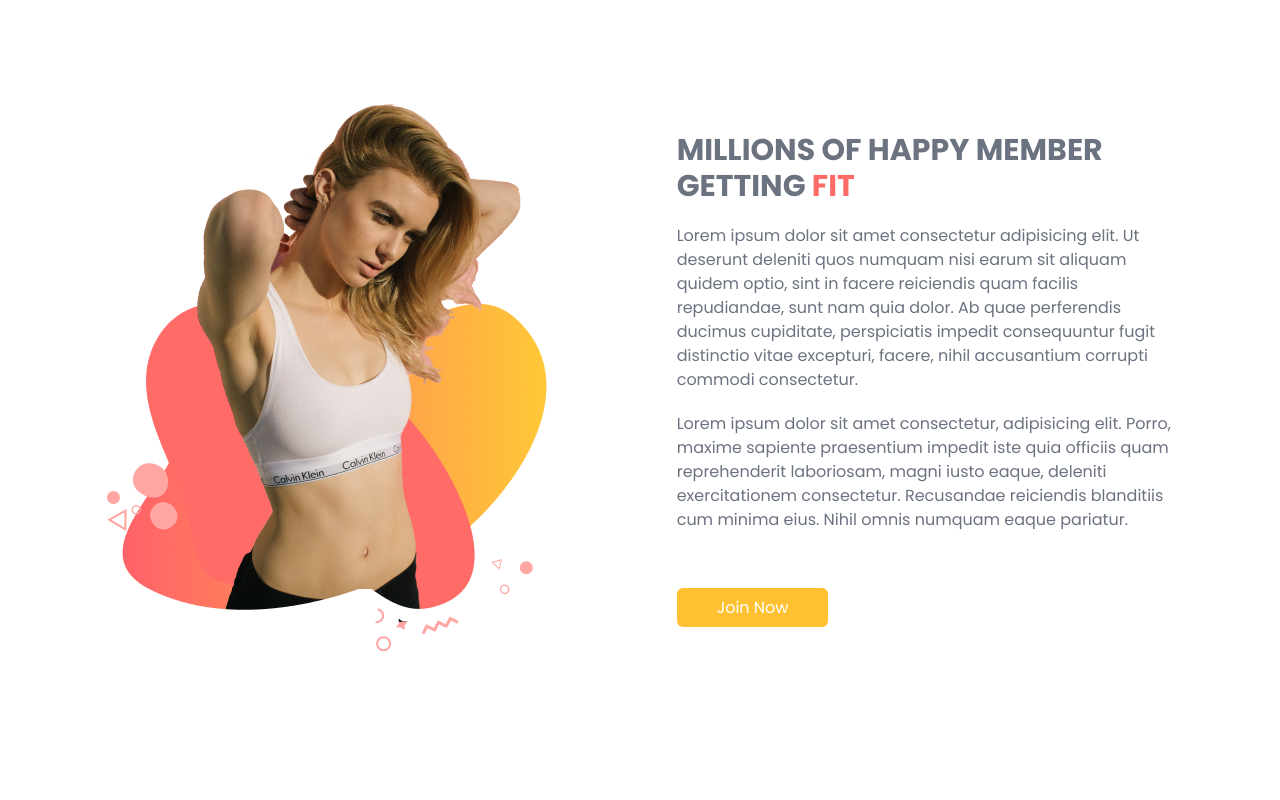
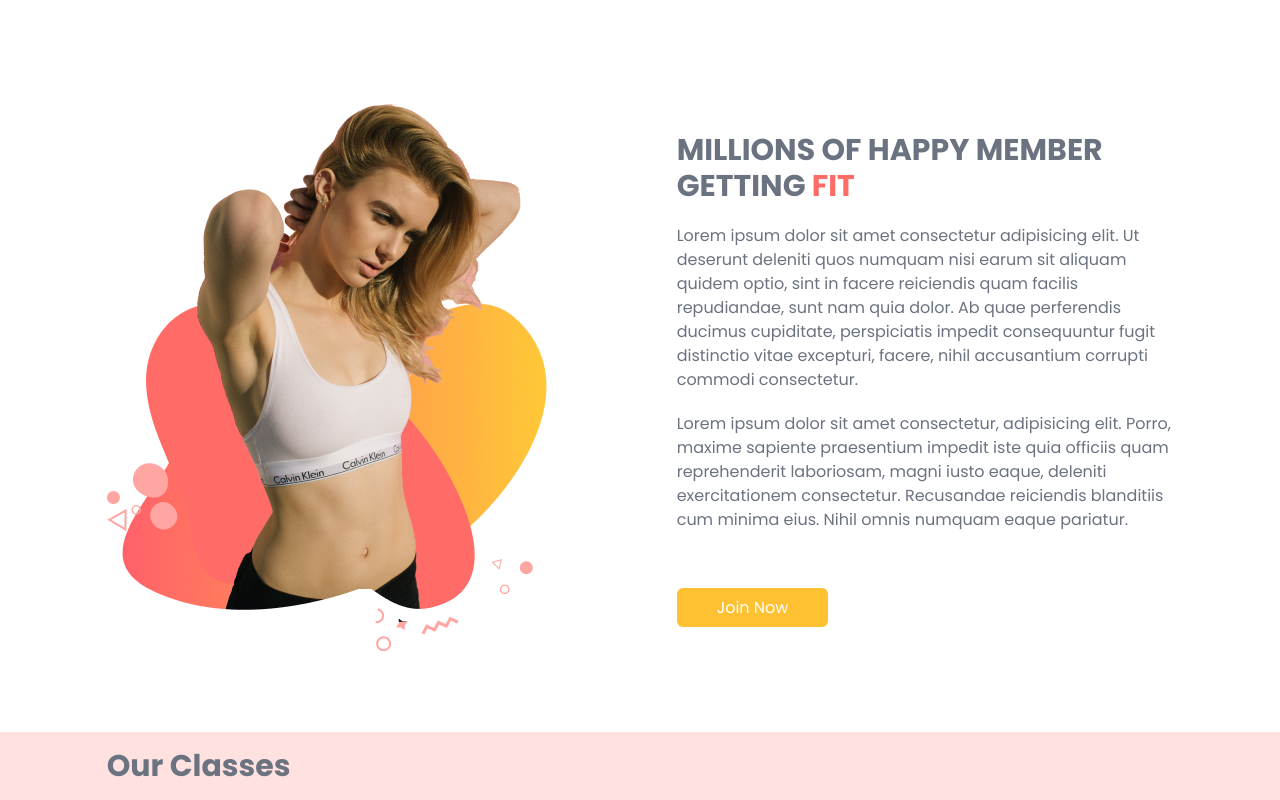
Before and after one commit to yusuffikri/barasuara-typescript, a React (Vite) app: page / in a window 1280 px wide. Shown: the part 1417-2217 px from the top of the page. Before the commit the page ends 2149 px from the top, so only its background shows below. Built offline with nearby package versions, Linux system fonts and the light colour scheme.

Commit message:
our classes update

```diff
--- a/src/App.tsx
+++ b/src/App.tsx
@@ -1,4 +1,5 @@
 import Navbar from '@/sections/navbar';
+import Classes from '@/sections/classes';
 import Home from '@/sections/home';
 import { useEffect, useState } from 'react';
 import { SelectedPage } from '@/shared/types';
@@ -30,6 +31,7 @@ function App({}){
   />
   <Home setSelectedPage={setSelectedPage}   />
   <Benefits setSelectedPage={setSelectedPage}   />
+  <Classes  setSelectedPage={setSelectedPage}   />
   </div>);
 }
 
--- /dev/null
+++ b/src/sections/classes/index.tsx
@@ -0,0 +1,34 @@
+import { SelectedPage } from '@/shared/types';
+import Image1  from '@/assets/image1.png';
+import Image2  from '@/assets/image2.png';
+import Image3  from '@/assets/image3.png';
+import Image4  from '@/assets/image4.png';
+import Image5  from '@/assets/image5.png';
+import Image6  from '@/assets/image6.png';
+import {motion } from 'framer-motion';
+import HText from '@/shared/HText';
+
+
+
+type Props = {
+    setSelectedPage : (value: SelectedPage) => void;
+}
+
+const Classes = ({setSelectedPage}: Props) => {
+  return <section id="classes" className='w-full bg-primary-100 py-4'>
+    <motion.div onViewportEnter={() => setSelectedPage(SelectedPage.Classes)}>
+        <motion.div className='mx-auto w-5/6 '
+        initial='hidden' whileInView='visible' viewport={{once: true, amount: 0.5}} transition={{delay: 0.2, duration: 0.5}} variants={{ hidden: {opacity: 0, x:-50},
+        visible: {opacity: 1, x: 0},
+       }}>
+        <div>
+            <HText>
+                Our Classes
+            </HText>
+        </div>
+        </motion.div>
+    </motion.div>
+  </section>
+}
+
+export default Classes
```
